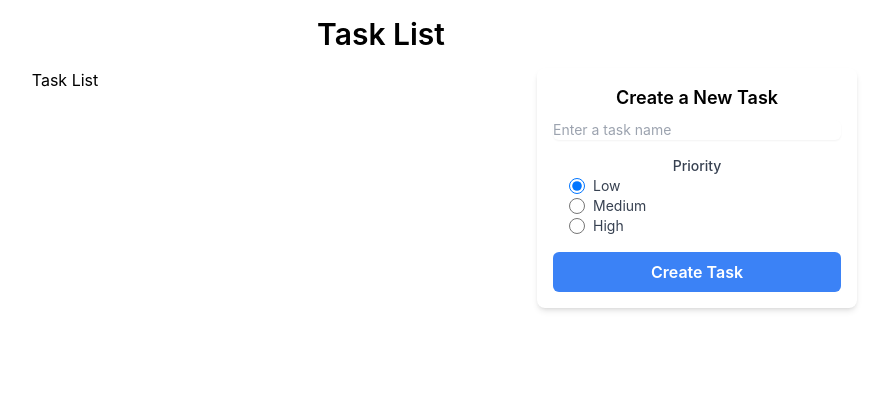
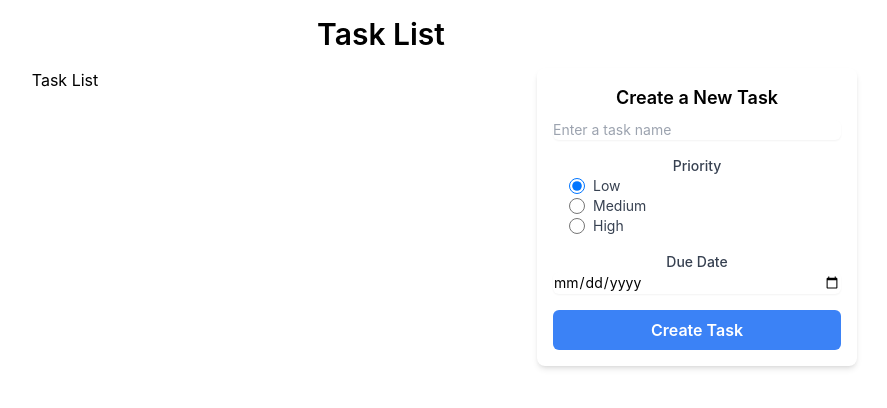
Before and after one commit to larrymotuzis24/ts_tasklist, a React (Create React App) app: page / in a window 1280 px wide. Shown: the top 408 px of the page, without its empty margins (259-1146 px from the left). Built offline with nearby package versions, Linux system fonts and the light colour scheme.

Commit message:
added date input for task form

```diff
--- a/src/App.tsx
+++ b/src/App.tsx
@@ -8,8 +8,8 @@ import { v4 as getID } from 'uuid';
 function App() {
   const [tasks, setTasks] = useState<Task[]>([]);
 
-  const addTask = (task: string, priority: string) => {
-    setTasks([...tasks, { id: getID(), taskName: task, priority }]);
+  const addTask = (taskName: string, priority: string, dueDate: string) => {
+    setTasks([...tasks, { id: getID(), taskName: taskName, priority, dueDate }]);
   };
 
   return (
--- a/src/components/TaskListForm.tsx
+++ b/src/components/TaskListForm.tsx
@@ -1,12 +1,13 @@
 import React, { useState } from "react";
 
 interface TaskListFormProps {
-  addTask: (task: string, priority: string) => void;
+  addTask: (taskName: string, priority: string, dueDate: string) => void;
 }
 
 export default function TaskListForm({ addTask }: TaskListFormProps): JSX.Element {
   const [task, setTask] = useState('');
   const [priority, setPriority] = useState('Low');
+  const [dueDate, setDueDate] = useState("");
   const [ error, setError ] = useState('');
 
   function handleSubmit(e: React.FormEvent) {
@@ -20,7 +21,7 @@ export default function TaskListForm({ addTask }: TaskListFormProps): JSX.Elemen
       setError("");
 
     let newTask = task;
-    addTask(newTask, priority);
+    addTask(newTask, priority, dueDate);
     setTask('');
   }
 
@@ -85,6 +86,18 @@ export default function TaskListForm({ addTask }: TaskListFormProps): JSX.Elemen
           </div>
         </div>
         <div>
+          <label htmlFor="dueDate" className="block text-sm font-medium text-gray-700">
+            Due Date
+          </label>
+          <input
+            id="dueDate"
+            type="date"
+            className="block w-full border-gray-300 rounded-md shadow-sm focus:ring-blue-500 focus:border-blue-500 sm:text-sm"
+            value={dueDate}
+            onChange={(e) => setDueDate(e.target.value)}
+          />
+        </div>
+        <div>
           <button
             type="submit"
             className="block w-full bg-blue-500 hover:bg-blue-700 text-white font-semibold py-2 px-4 rounded-md"
--- a/src/models/task.ts
+++ b/src/models/task.ts
@@ -4,4 +4,5 @@ export default interface Task {
     id:string;
     taskName:string;
     priority:string;
+    dueDate: string;
   };
```
